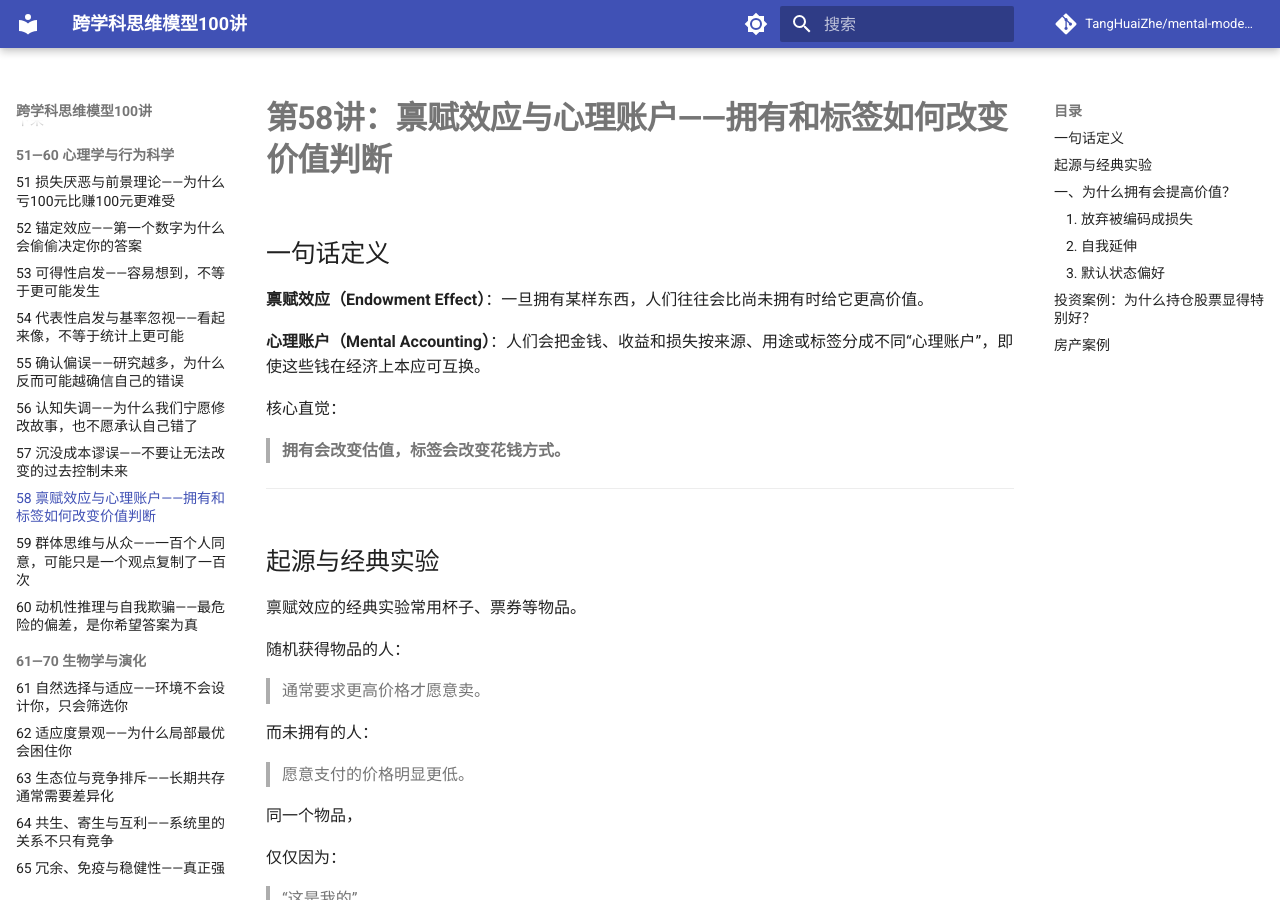
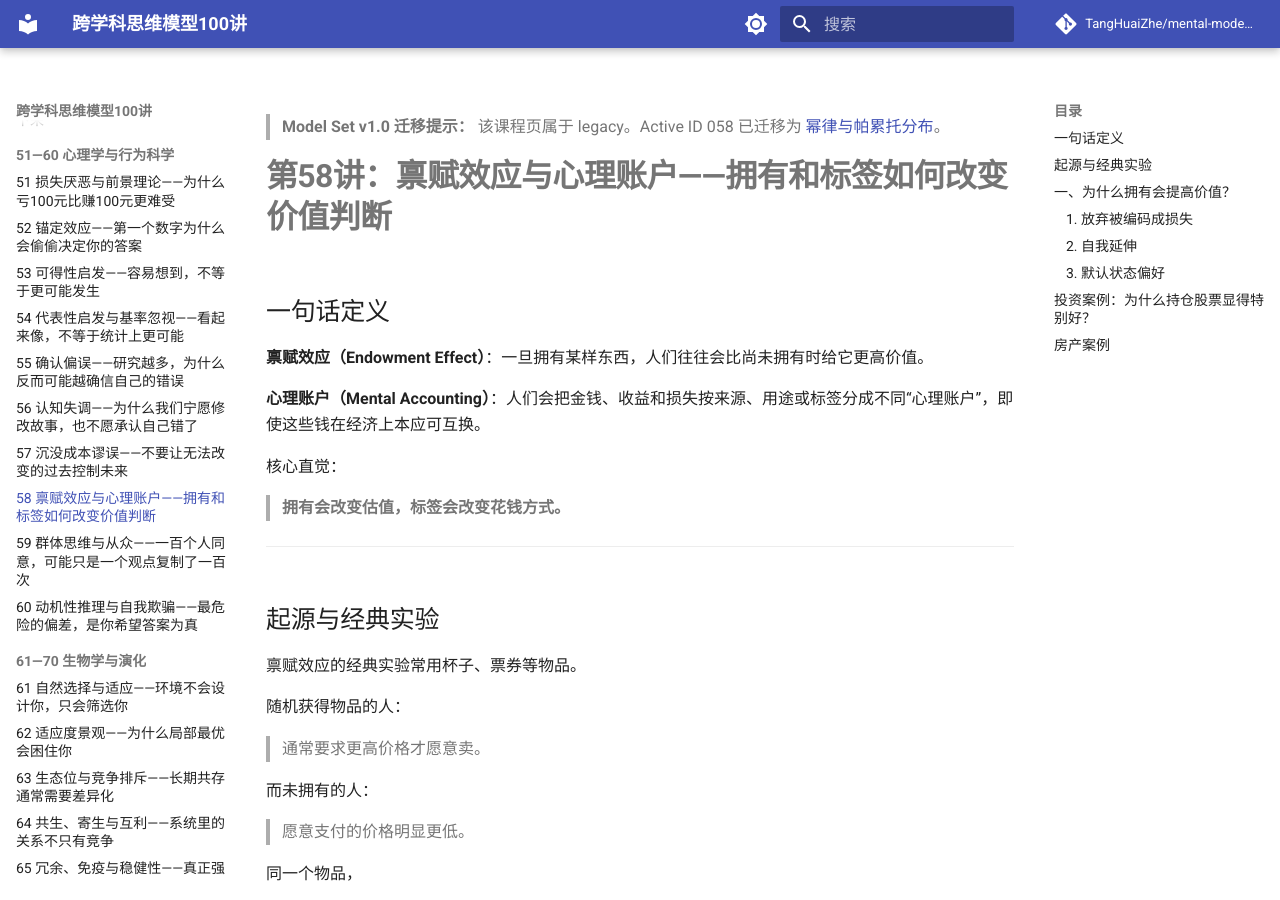
Before and after one commit to TangHuaiZhe/mental-models-audit, an MkDocs documentation site: the page built from docs/course/058-endowment-mental-accounting.md, in a window 1280 px wide and 900 px high. Built offline with MkDocs 1.6.1 and Material for MkDocs 9.7.7, drawn with Linux system fonts in a browser that asks for light colours; comment, search, counter and statistics services are not loaded.

Commit message:
docs: mark 058-endowment-mental-accounting.md as migrated

```diff
--- a/docs/course/058-endowment-mental-accounting.md
+++ b/docs/course/058-endowment-mental-accounting.md
@@ -1,3 +1,5 @@
+> **Model Set v1.0 迁移提示：** 该课程页属于 legacy。Active ID 058 已迁移为 [幂律与帕累托分布](../model-set-v1/058-power-law-pareto.md)。
+
 # 第58讲：禀赋效应与心理账户——拥有和标签如何改变价值判断
 
 ## 一句话定义
```
